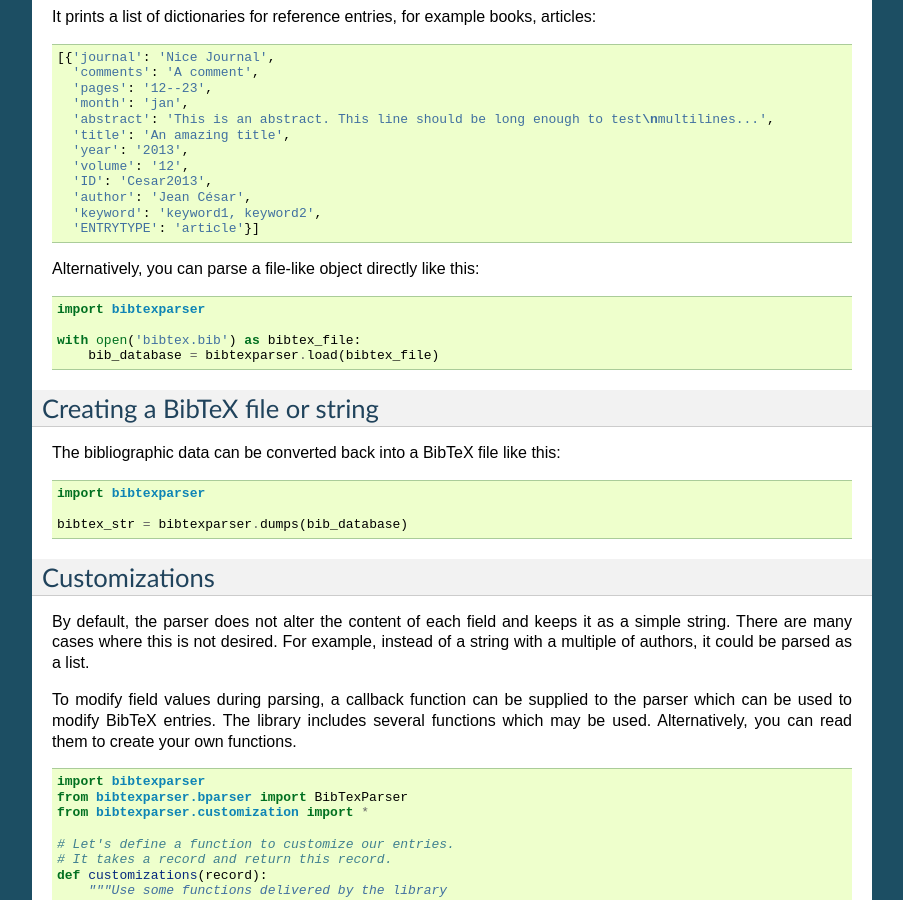
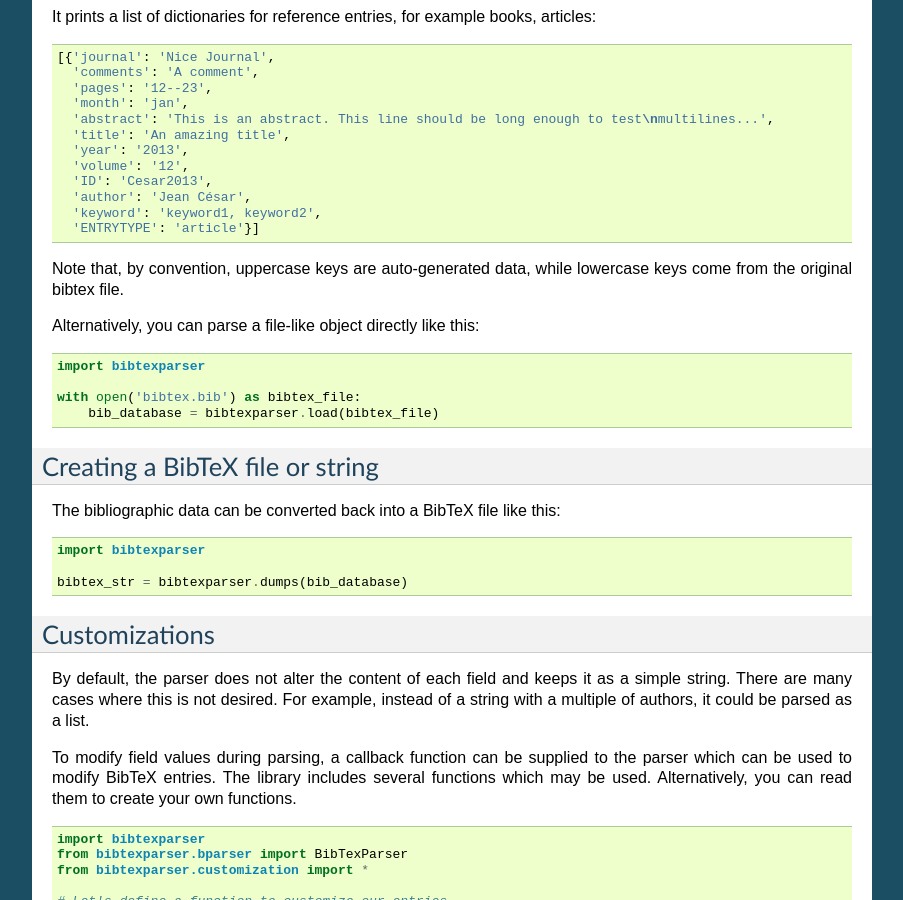
Before and after one commit to sciunto-org/python-bibtexparser, a Sphinx documentation site: the page built from docs/source/tutorial.rst, in a window 1280 px wide and 900 px high, scrolled down 703 px. Shown: the whole window, without its empty margins (198-1101 px from the left). Built offline with Sphinx 7.4.7, drawn with Linux system fonts in a browser that asks for light colours.

Commit message:
DOC: difference upper lower case

```diff
--- a/docs/source/tutorial.rst
+++ b/docs/source/tutorial.rst
@@ -59,7 +59,7 @@ It prints a list of dictionaries for reference entries, for example books, artic
       'keyword': 'keyword1, keyword2',
       'ENTRYTYPE': 'article'}]
 
-
+Note that, by convention, uppercase keys are auto-generated data, while lowercase keys come from the original bibtex file.
 
 Alternatively, you can parse a file-like object directly like this:
 
```
